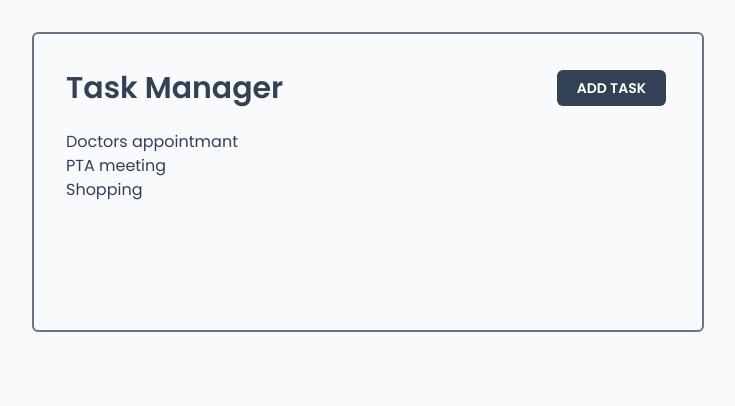
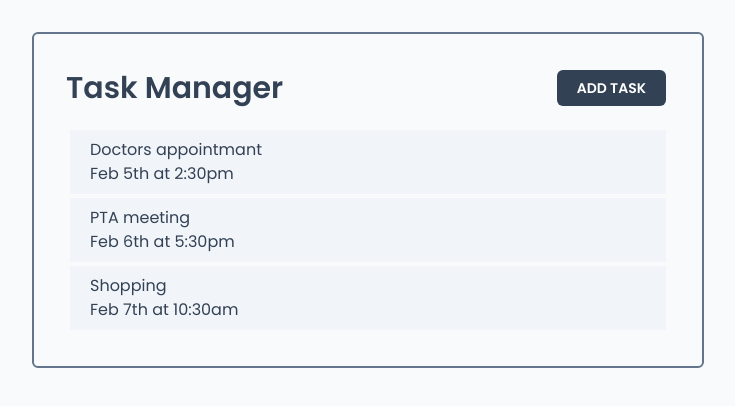
Before and after one commit to thes3interdev/slp-task-tracker-webapp, a React (Create React App) app: page / in a window 1280 px wide. Shown: the top 406 px of the page, without its empty margins (272-1007 px from the left). Built offline with nearby package versions, Linux system fonts and the light colour scheme.

Commit message:
feat: create single task component.

```diff
--- a/src/App.js
+++ b/src/App.js
@@ -4,9 +4,9 @@ import Tasks from './components/Tasks';
 
 const App = () => {
 	const [tasks, setTasks] = useState([
-		{ id: 1, text: 'Doctors appointmant', day: 'Feb 5th as 2:30pm', reminder: true },
-		{ id: 2, text: 'PTA meeting', day: 'Feb 6th as 5:30pm', reminder: true },
-		{ id: 3, text: 'Shopping', day: 'Feb 7th as 10:30am', reminder: false },
+		{ id: 1, text: 'Doctors appointmant', day: 'Feb 5th at 2:30pm', reminder: true },
+		{ id: 2, text: 'PTA meeting', day: 'Feb 6th at 5:30pm', reminder: true },
+		{ id: 3, text: 'Shopping', day: 'Feb 7th at 10:30am', reminder: false },
 	]);
 
 	return (
--- /dev/null
+++ b/src/components/Task.js
@@ -0,0 +1,10 @@
+const Task = ({ task }) => {
+	return (
+		<div className="task">
+			<h3>{task.text}</h3>
+			<p>{task.day}</p>
+		</div>
+	);
+};
+
+export default Task;
--- a/src/components/Tasks.js
+++ b/src/components/Tasks.js
@@ -1,8 +1,10 @@
+import Task from './Task';
+
 const Tasks = ({ tasks }) => {
 	return (
 		<>
 			{tasks.map((task) => (
-				<h3 key={task.id}>{task.text}</h3>
+				<Task key={task.id} task={task} />
 			))}
 		</>
 	);
--- a/src/index.css
+++ b/src/index.css
@@ -30,4 +30,8 @@
 	.btn {
 		@apply m-1 inline-block cursor-pointer rounded-md bg-slate-700 py-2 px-5 text-sm font-semibold uppercase text-white hover:bg-slate-900 focus:outline-none focus:ring-2 focus:ring-slate-700 focus:ring-offset-2;
 	}
+
+	.task {
+		@apply m-1 cursor-pointer bg-slate-100 px-5 py-2;
+	}
 }
```
